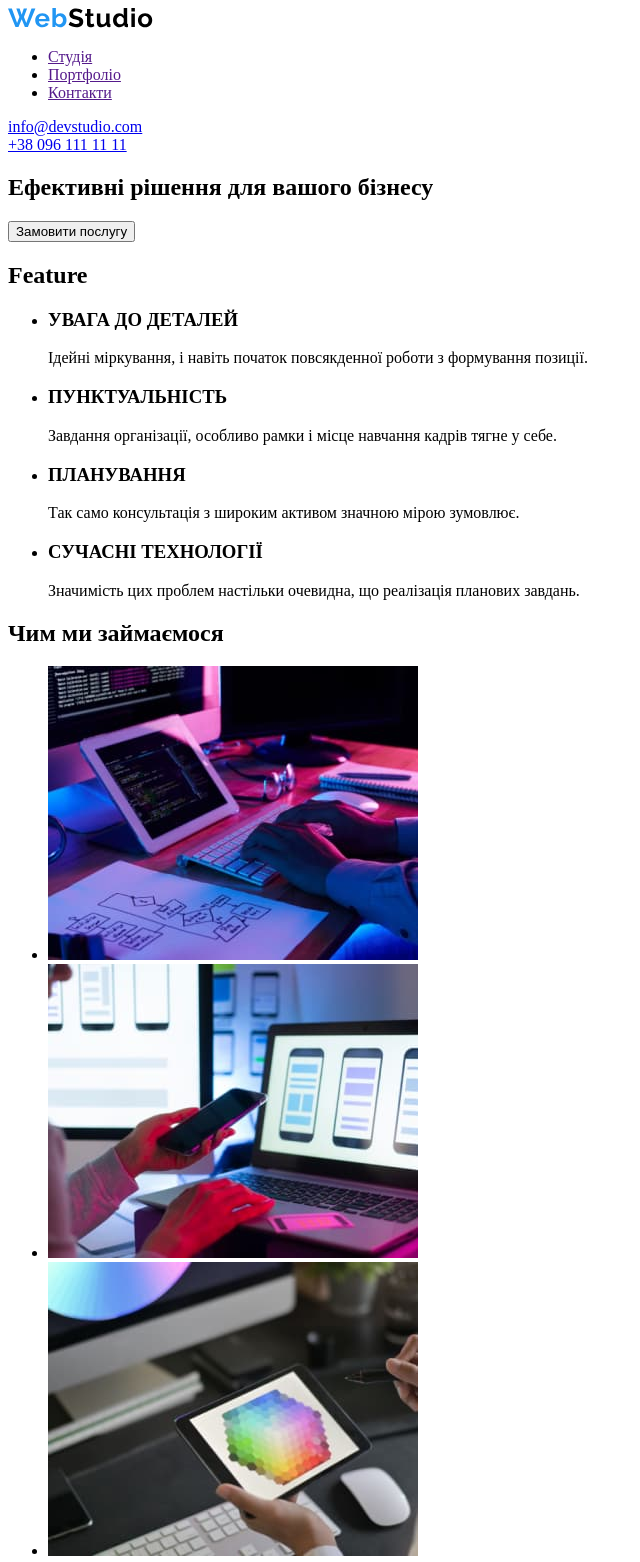
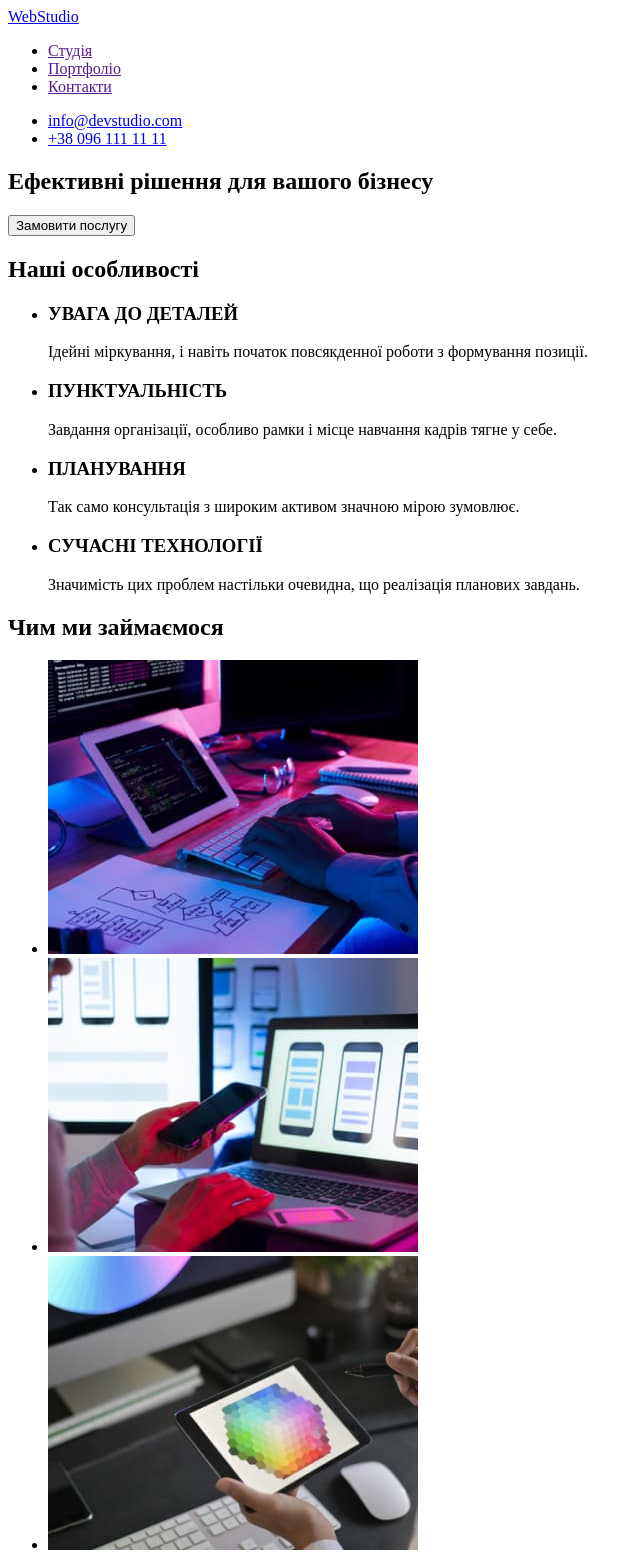
Before and after one commit to yashbon/goit-markup-hw-01, a plain HTML site: page index.html in a window 1280 px wide. Shown: the top 1562 px of the page, without its empty margins (0-640 px from the left). Drawn offline with Linux system fonts and the light colour scheme.

Commit message:
fixed index.html

```diff
--- a/index.html
+++ b/index.html
@@ -12,15 +12,17 @@
 
     <header>
         <nav>
-            <a href="/"><img src="./images/logo.svg" alt="Логотип"></a>
+            <a href="/">WebStudio</a>
             <ul>
                 <li><a href="">Студія</a></li>
                 <li><a href="">Портфоліо</a></li>
                 <li><a href="">Контакти</a></li>
             </ul>
         </nav>
-        <div><a href="mailto:info@devstudio.com">info@devstudio.com</a></div>
-        <div><a href="tel:+380961111111">+38 096 111 11 11</a></div>
+        <ul>
+            <li><a href="mailto:info@devstudio.com">info@devstudio.com</a></li>
+            <li><a href="tel:+380961111111">+38 096 111 11 11</a></li>
+        </ul>
     </header>
 
     <main>
@@ -29,7 +31,7 @@
             <button type="button">Замовити послугу</button>
         </section>
         <section>
-            <h2>Feature</h2>
+            <h2>Наші особливості</h2>
             <ul>
                 <li>
                     <h3>УВАГА ДО ДЕТАЛЕЙ</h3>
@@ -53,13 +55,13 @@
             <h2>Чим ми займаємося</h2>
             <ul>
                 <li>
-                    <a><img src="./images/box1.jpg" alt="desktop" width="370"></a>
+                    <img src="./images/box1.jpg" alt="Десктопні" width="370">
                 </li>
                 <li>
-                    <a><img src="./images/box2.jpg" alt="mobile" width="370"></a>
+                    <img src="./images/box2.jpg" alt="Мобільні" width="370">
                 </li>
                 <li>
-                    <a><img src="./images/box3.jpg" alt="design" width="370"></a>
+                    <img src="./images/box3.jpg" alt="Дизайнерські" width="370">
                 </li>
             </ul>
         </section>
@@ -91,13 +93,13 @@
     </main>
 
     <footer>
-        <img src="./images/logo.svg" alt="Логотип">
+        <a href="/">WebStudio</a>
         <address>
-            м. Київ, пр-т Лесі Українки, 26
-        </address>
-        <address>
-            <a href="mailto:info@devstudio.com">info@devstudio.com</a>
-            <a href="tel:+380961111111">+38 096 111 11 11</a>
+            <ul>
+                <li><a href="https://goo.gl/maps/LnJfRQLmFY5JwcpX6" target="_blank" rel="nofollow noopener noreferrer">м. Київ, пр-т Лесі Українки, 26</a></li>
+                <li><a href="mailto:info@devstudio.com">info@devstudio.com</a></li>
+                <li><a href="tel:+380961111111">+38 096 111 11 11</a></li>
+            </ul>
         </address>
     </footer>
 
```
